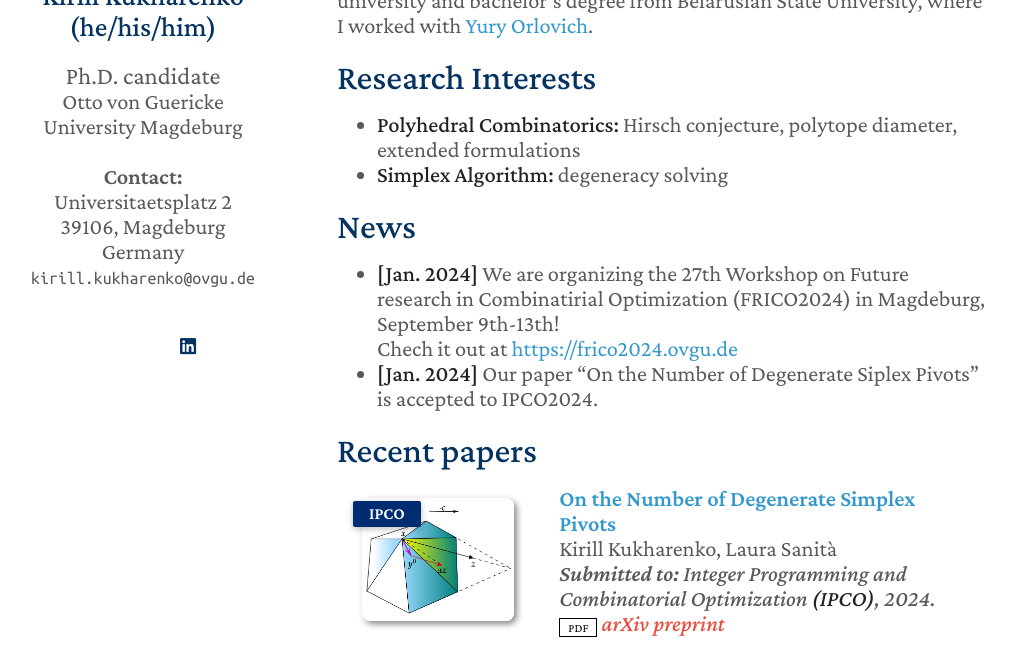
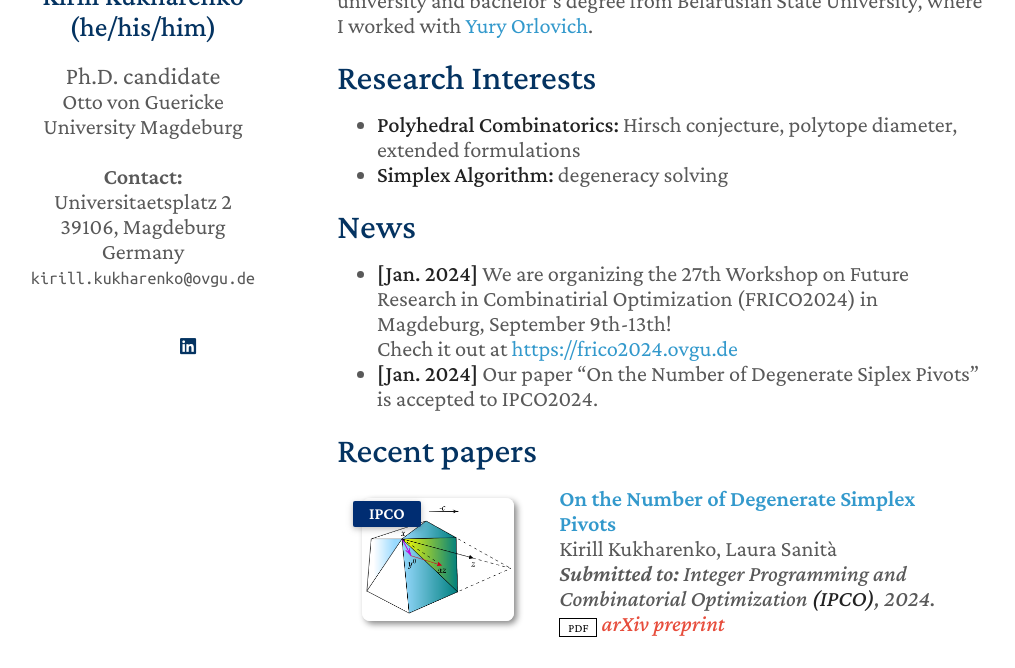
Before and after one commit to kirill-kukharenko/kirill-kukharenko.github.io, a Jekyll site: the page built from index.md, in a window 1280 px wide and 900 px high, cut to the strip 232-900 px from the top of the window. Shown: the whole strip, without its empty margins (133-1148 px from the left). Built offline with Jekyll 4.4.1, drawn with Linux system fonts in a browser that asks for light colours; nearby versions of some CDN libraries; a style sheet for code colours, icons or effects is not loaded; our own code applies the rules of GitHub Pages for plain Markdown files.

Commit message:
minor mistake

```diff
--- a/index.md
+++ b/index.md
@@ -17,7 +17,7 @@ Pleased to meet you!  <br> I am a Ph.D. candidate in the group of <a href='https
 ## News
 
 
-- **[Jan. 2024]** We are organizing the 27th Workshop on Future research in Combinatirial Optimization (FRICO2024) in Magdeburg, September 9th-13th!<br> Chech it out at <a href='https://frico2024.ovgu.de'>https://frico2024.ovgu.de</a>
+- **[Jan. 2024]** We are organizing the 27th Workshop on Future Research in Combinatirial Optimization (FRICO2024) in Magdeburg, September 9th-13th!<br> Chech it out at <a href='https://frico2024.ovgu.de'>https://frico2024.ovgu.de</a>
 - **[Jan. 2024]** Our paper "On the Number of Degenerate Siplex Pivots" is accepted to IPCO2024.
 
 {% include_relative _includes/publications.md %}
```
